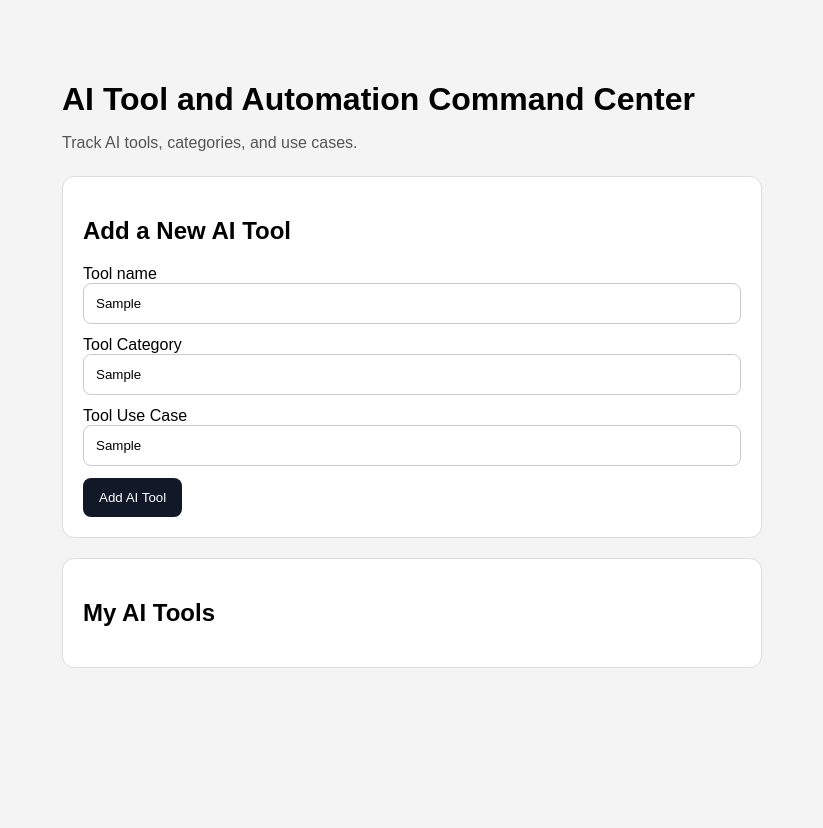
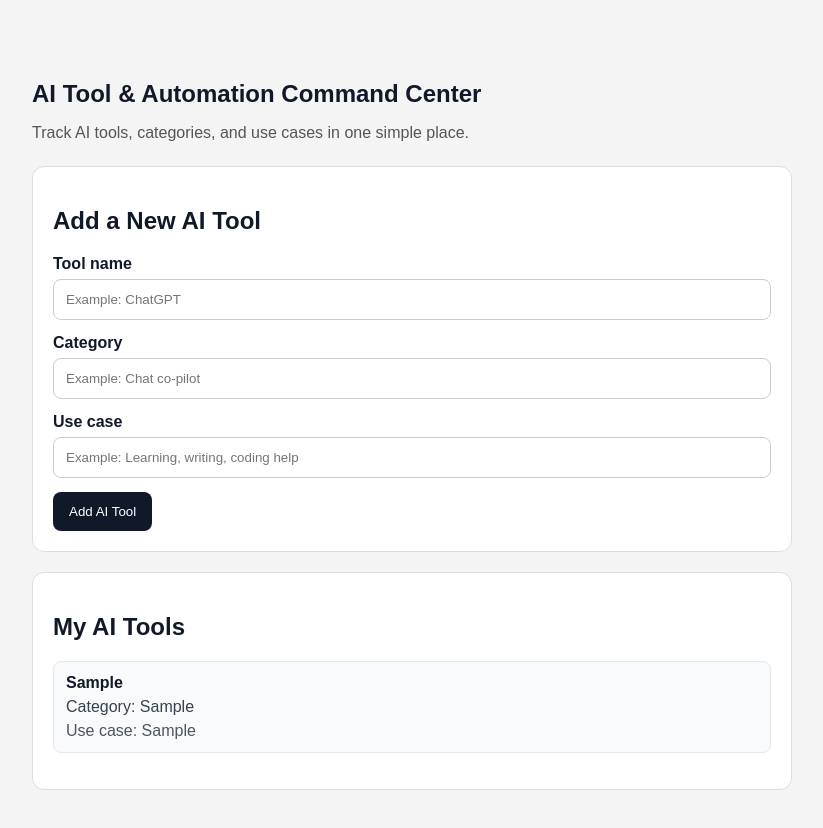
Before and after one commit to goodvibeduo-ship-it/ai-command-center, a plain HTML site: page index.html in a window 1280 px wide. Both pictures are taken after typing "Sample", "Sample", "Sample" into the empty fields and a click on the button "Add AI Tool". Shown: the whole page, without its empty margins (228-1051 px from the left). Before the commit the page ends 800 px from the top, so only its background shows below. Drawn offline with Linux system fonts and the light colour scheme.

Commit message:
Complete week 1 static AI tool tracker

```diff
--- a/index.html
+++ b/index.html
@@ -7,24 +7,29 @@
 <body>
 
   <main class="container">
-    <h1>AI Tool and Automation Command Center</h1>
-    <p class="subtitle">Track AI tools, categories, and use cases.</p>
+    <section class="hero">
+      <h1>AI Tool & Automation Command Center</h1>
+      <p>Track AI tools, categories, and use cases in one simple place.</p>
+    </section>
 
     <section class="form-card">
       <h2>Add a New AI Tool</h2>
+
       <label for="toolName">Tool name</label>
-      <input id="toolName" type="text" placeholder="Tool name, e.g. ChatGPT">
-      <label for="toolCategory">Tool Category</label>
-      <input id="toolCateclear
-      gory" type="text" placeholder="Category, e.g. Chat co-pilot">
-      <label for="toolUseCase">Tool Use Case</label>
-      <input id="toolUseCase" type="text" placeholder="Use case, e.g. Learning and coding help">
+      <input id="toolName" type="text" placeholder="Example: ChatGPT">
+
+      <label for="toolCategory">Category</label>
+      <input id="toolCategory" type="text" placeholder="Example: Chat co-pilot">
+
+      <label for="toolUseCase">Use case</label>
+      <input id="toolUseCase" type="text" placeholder="Example: Learning, writing, coding help">
 
       <button id="addToolButton">Add AI Tool</button>
     </section>
 
     <section class="list-card">
       <h2>My AI Tools</h2>
+      <p id="emptyMessage">No tools added yet. Add your first AI tool above.</p>
       <ul id="toolList"></ul>
     </section>
   </main>
--- a/script.js
+++ b/script.js
@@ -3,11 +3,12 @@
 const toolUseCaseInput = document.getElementById("toolUseCase");
 const addToolButton = document.getElementById("addToolButton");
 const toolList = document.getElementById("toolList");
+const emptyMessage = document.getElementById("emptyMessage");
 
 addToolButton.addEventListener("click", function () {
-  const toolName = toolNameInput.value;
-  const toolCategory = toolCategoryInput.value;
-  const toolUseCase = toolUseCaseInput.value;
+  const toolName = toolNameInput.value.trim();
+  const toolCategory = toolCategoryInput.value.trim();
+  const toolUseCase = toolUseCaseInput.value.trim();
 
   if (toolName === "" || toolCategory === "" || toolUseCase === "") {
     alert("Please fill all fields before adding a tool.");
@@ -17,12 +18,14 @@
   const listItem = document.createElement("li");
 
   listItem.innerHTML = `
-    <strong>${toolName}</strong><br>
-    Category: ${toolCategory}<br>
-    Use case: ${toolUseCase}
+    <strong>${toolName}</strong>
+    <div class="tool-category">Category: ${toolCategory}</div>
+    <div class="tool-use-case">Use case: ${toolUseCase}</div>
   `;
 
   toolList.appendChild(listItem);
+
+  emptyMessage.style.display = "none";
 
   toolNameInput.value = "";
   toolCategoryInput.value = "";
--- a/style.css
+++ b/style.css
@@ -3,21 +3,25 @@
     background: #f4f4f5;
     margin: 0;
     padding: 0;
+    color: #111827;
   }
 
   .container {
-    max-width: 700px;
+    max-width: 760px;
     margin: 40px auto;
     padding: 20px;
   }
 
-  h1 {
+  .hero {
+    margin-bottom: 24px;
+  }
+
+  .hero h1 {
     margin-bottom: 8px;
   }
 
-  .subtitle {
+  .hero p {
     color: #555;
-    margin-bottom: 24px;
   }
 
   .form-card,
@@ -29,11 +33,17 @@
     border: 1px solid #ddd;
   }
 
+  label {
+    display: block;
+    margin-bottom: 6px;
+    font-weight: bold;
+  }
+
   input {
     display: block;
     width: 100%;
     padding: 12px;
-    margin-bottom: 12px;
+    margin-bottom: 14px;
     box-sizing: border-box;
     border: 1px solid #ccc;
     border-radius: 8px;
@@ -52,10 +62,29 @@
     background: #374151;
   }
 
+  ul {
+    padding-left: 0;
+  }
+
   li {
     background: #f9fafb;
     margin-bottom: 10px;
     padding: 12px;
     border-radius: 8px;
     list-style: none;
+    border: 1px solid #e5e7eb;
   }
+
+  .tool-category {
+    color: #374151;
+    margin-top: 6px;
+  }
+
+  .tool-use-case {
+    color: #4b5563;
+    margin-top: 6px;
+  }
+
+  #emptyMessage {
+    color: #6b7280;
+  }
```
